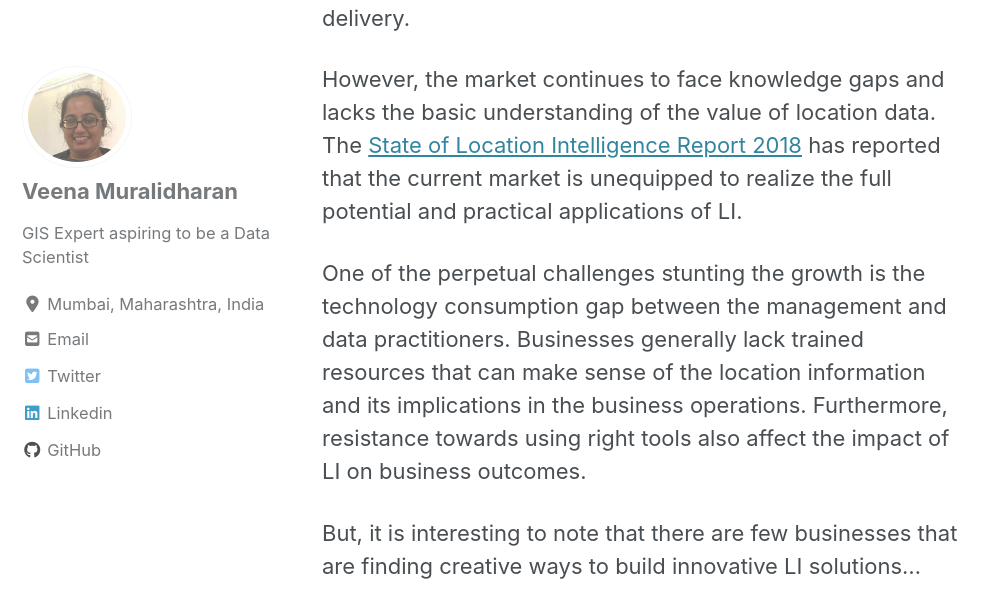
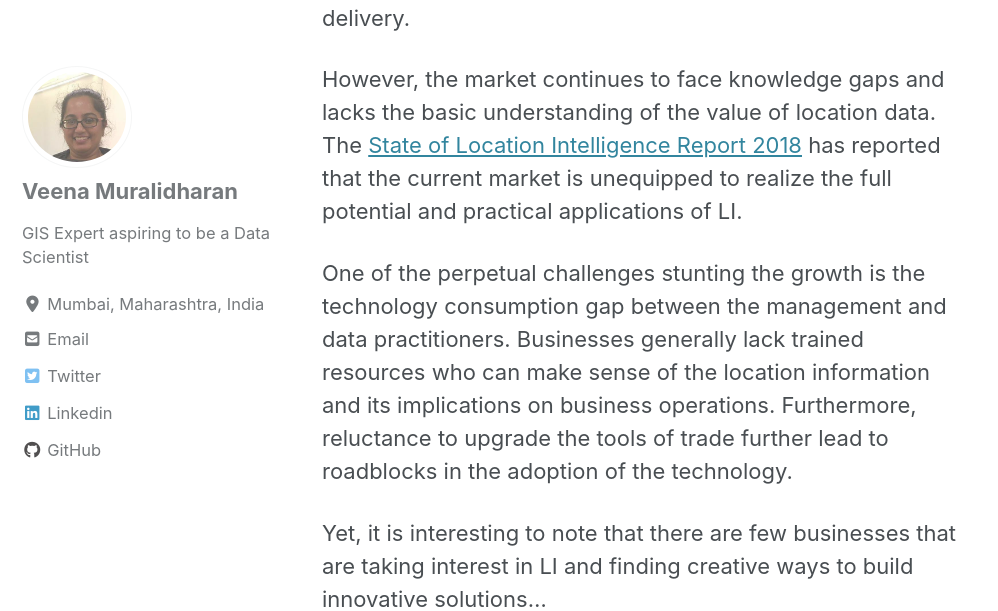
Before and after one commit to veena1486/veena1486.github.io, a Jekyll site: the page built from _posts/2020-01-15-chall.md, in a window 1280 px wide and 1400 px high, scrolled down 870 px. Shown: the top 611 px of the window, without its empty margins (0-998 px from the left). Built offline with Jekyll 4.4.1, drawn with Linux system fonts in a browser that asks for light colours; cached includes are drawn as plain includes; nearby versions of some CDN libraries; some of the changed text lies outside the part shown; grey boxes are pictures that could not be loaded.

Commit message:
Update 2020-01-15-chall.md

```diff
--- a/_posts/2020-01-15-chall.md
+++ b/_posts/2020-01-15-chall.md
@@ -14,9 +14,9 @@ For today’s enterprises, location intelligence (LI) is a leap beyond tradition
 
 However, the market continues to face knowledge gaps and lacks the basic understanding of the value of location data. The [State of Location Intelligence Report 2018](https://carto.com/state-of-location-intelligence-2018/) has reported that the current market is unequipped to realize the full potential and practical applications of LI.
 
-One of the perpetual challenges stunting the growth is the technology consumption gap between the management and data practitioners. Businesses generally lack trained resources that can make sense of the location information and its implications in the business operations. Furthermore, resistance towards using right tools also affect the impact of LI on business outcomes.
+One of the perpetual challenges stunting the growth is the technology consumption gap between the management and data practitioners. Businesses generally lack trained resources who can make sense of the location information and its implications on business operations. Furthermore, reluctance to upgrade the tools of trade further lead to roadblocks in the adoption of the technology.
 
-But, it is interesting to note that there are few businesses that are finding creative ways to build innovative LI solutions...
+Yet, it is interesting to note that there are few businesses that are taking interest in LI and finding creative ways to build innovative solutions...
 <iframe width="560" height="315" src="https://www.youtube.com/embed/mZZ11alimPA" frameborder="0" allow="accelerometer; autoplay; encrypted-media; gyroscope; picture-in-picture" allowfullscreen></iframe>
 
-In conclusion, we surely need to consider the varied perspective provided by location data and it's significance in establishing relations between entities that otherwise eludes us; a case in point- **"The Traffic गाय"!**
+Therefore, it is useful for businesses to consider the unique perspective provided by location data and perhaps acknowledge it's significance in establishing relations between entities that otherwise eludes us; a case in point- **"The Traffic गाय"!**
```
